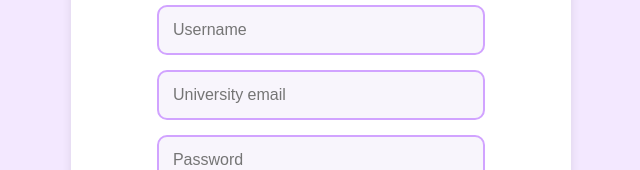
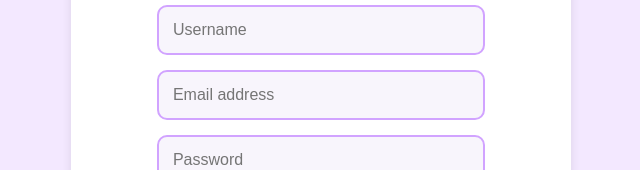
Before and after one commit to tlycody/ECM2434_v2, a React (Create React App) app in the folder bingo-frontend/: page /register in a window 1280 px wide. Shown: the part 244-414 px from the top of the page, without its empty margins (319-959 px from the left). Built offline with nearby package versions, Linux system fonts and the light colour scheme; no server answers.

Commit message:
allow any kind of emails to Register

```diff
--- a/bingo-frontend/src/components/Login.js
+++ b/bingo-frontend/src/components/Login.js
@@ -15,7 +15,7 @@ const Login = () => {
     username: '',
     password: '',
     profile: 'Player', // Default role selection
-    // extraPassword: '',
+
   });
 
   const [error, setError] = useState('');
--- a/bingo-frontend/src/components/Register.js
+++ b/bingo-frontend/src/components/Register.js
@@ -3,7 +3,7 @@
 // ============================
 
 import React, { useState } from 'react';
-import { useNavigate, Link } from 'react-router-dom';
+import { Link, useNavigate } from 'react-router-dom';
 import './Register.css';
 
 // Fetch API URL from environment variables (fallback to localhost if not set)
@@ -42,7 +42,6 @@ const Register = () => {
   const validateForm = () => {
     if (!formData.username.trim()) return 'Username is required';
     if (!formData.email.trim()) return 'Email is required';
-    if (!formData.email.endsWith('@exeter.ac.uk')) return 'Please use your @exeter.ac.uk email';
     if (!formData.password) return 'Password is required';
     if (formData.password !== formData.passwordagain) return 'Passwords do not match';
     if (!formData.gdprConsent) return "You need to accept the Privacy Policy to register";
@@ -122,7 +121,7 @@ const Register = () => {
         <div className="form-group">
           <input
             type="email"
-            placeholder="University email"
+            placeholder="Email address"
             name="email"
             value={formData.email}
             onChange={handleChange}
```
Also changed, not shown: 1 other file (tests, documents, lock files or other folders).
